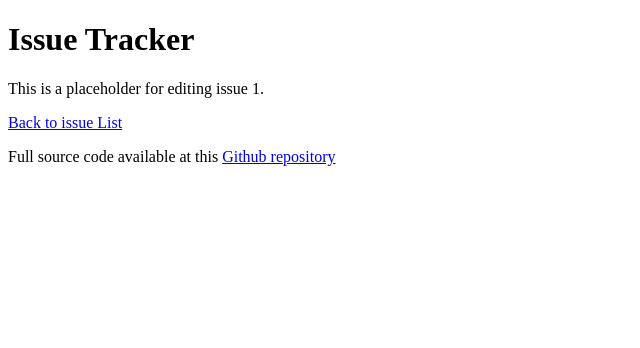
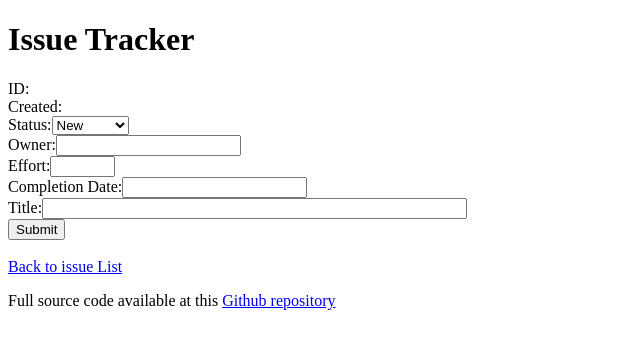
Before and after one commit to pakman198/pro-mern-stack, a React app: page /issues/1 in a window 1280 px wide. Shown: the top 348 px of the page, without its empty margins (0-640 px from the left). Built offline with nearby package versions, Linux system fonts and the light colour scheme; no server answers; the HTML template or start-up script is replaced by a standard one.

Commit message:
The Get API & Edit Page

```diff
--- a/src/App.js
+++ b/src/App.js
@@ -17,7 +17,7 @@ const App = () => {
         </div>
         <div className="contents">
           <Switch>
-            <Route path="/issues/:id" component={IssueEdit} />
+            <Route path="/issues/:id" component={withRouter(IssueEdit)} />
             <Route exact path="/issues" component={withRouter(IssueList)} />
             <Route exact path="/" render={() => <Redirect to="/issues" />} />
             <Route path="*" render={() => <Redirect to="/issues" />}></Route>
--- a/src/IssueEdit.js
+++ b/src/IssueEdit.js
@@ -2,12 +2,105 @@ import React from 'react';
 import PropTypes from 'prop-types';
 import { Link } from 'react-router-dom';
 
-class IssueEdit extends React.Component { //eslint-disable-line
+class IssueEdit extends React.Component {
+  constructor() {
+    super();
+
+    this.state = {
+      issue: {
+        _id: '',
+        title: '',
+        status: '',
+        owner: '',
+        effort: '',
+        completionDate: '',
+        created: ''
+      }
+    }
+
+    this.onChange = this.onChange.bind(this);
+  }
+
+  componentDidMount() {
+    this.loadData();
+  }
+
+  componentDidUpdate(prevProps) {
+    const { params: { id }} = this.props.match;
+
+    if (prevProps.match.params.id !== id) this.loadData();
+  }
+
+  onChange(e) {
+    const { target: { name, value }} = e;
+    const issue = Object.assign({}, this.state.issue);
+    issue[name] = value;
+
+    this.setState({ issue });
+  }
+
+  loadData() {
+    const { params: { id }} = this.props.match;
+    fetch(`/api/issues/${id}`)
+      .then(response => {
+        if (response.ok) {
+          response.json().then(issue => {
+            console.log({issue})
+            issue.created = new Date(issue.created).toDateString();
+            issue.completionDate = issue.completionDate !== null ?
+              new Date(issue.completionDate).toDateString() : '';
+            issue.effort = issue.effort != null ? issue.effort.toString() : '';
+
+            this.setState({ issue });
+          });
+        } else {
+          response.json().then(err => {
+            alert(`Failed to fetch issue: ${err.message}`)
+          });
+        }
+      }).catch(err => {
+        alert(`Error in fetching data from server: ${err.message}`);
+      });
+  }
+
   render() {
-    const { match: { params: { id }}} = this.props;
+    const { issue } = this.state;
+
     return (
       <div>
-        <p>{`This is a placeholder for editing issue ${id}.`}</p>
+        <form>
+          ID: { issue._id }
+          <br/>
+          Created: { issue.created }
+          <br/>
+          Status:
+          <select
+            name="status"
+            value={issue.status}
+            onChange={this.onChange}>
+              <option value="New">New</option>
+              <option value="Open">Open</option>
+              <option value="Assigned">Assigned</option>
+              <option value="Fixed">Fixed</option>
+              <option value="Verified">Verified</option>
+              <option value="Closed">Closed</option>
+          </select>
+          <br/>
+          Owner:
+          <input name="owner" value={issue.owner} onChange={this.onChange} />
+          <br/>
+          Effort:
+          <input size={5} name="effort" value={issue.effort} onChange={this.onChange} />
+          <br/>
+          Completion Date:
+          <input name="completionDate" value={issue.completionDate} onChange={this.onChange} />
+          <br/>
+          Title:
+          <input name="title" size={50} value={issue.title} onChange={this.onChange} />
+          <br/>
+          <button type="submit">Submit</button>
+        </form>
+        <br/>
         <Link to="/issues">Back to issue List</Link>
       </div>
     )
```
Also changed, not shown: 1 other file (tests, documents, lock files or other folders).
